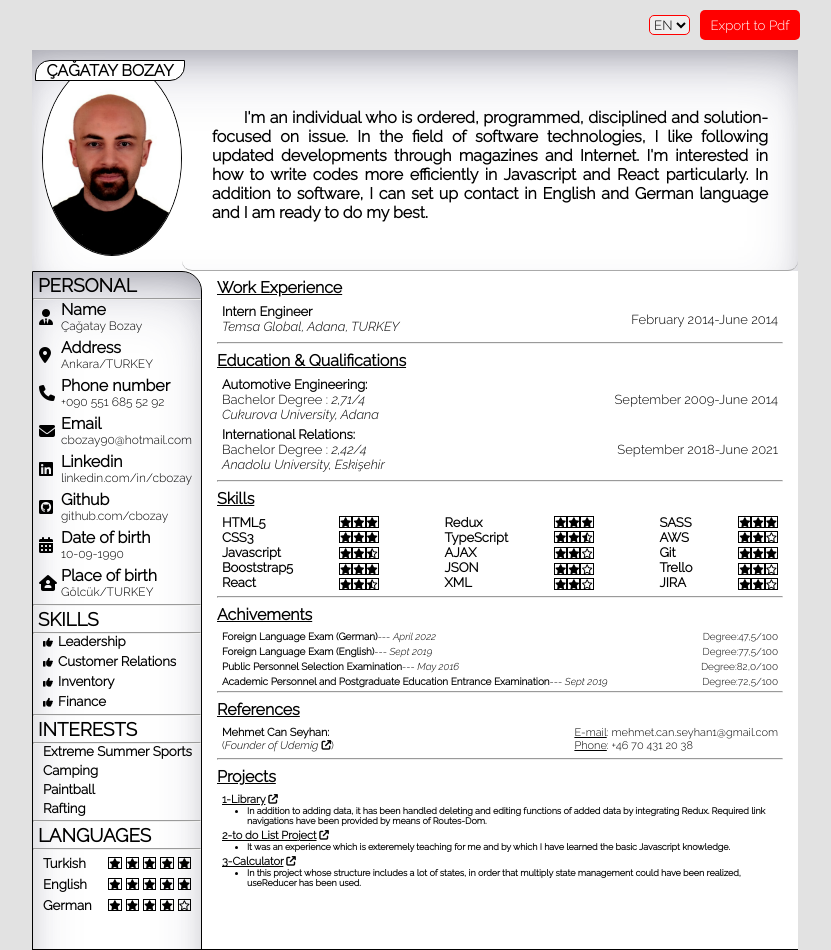
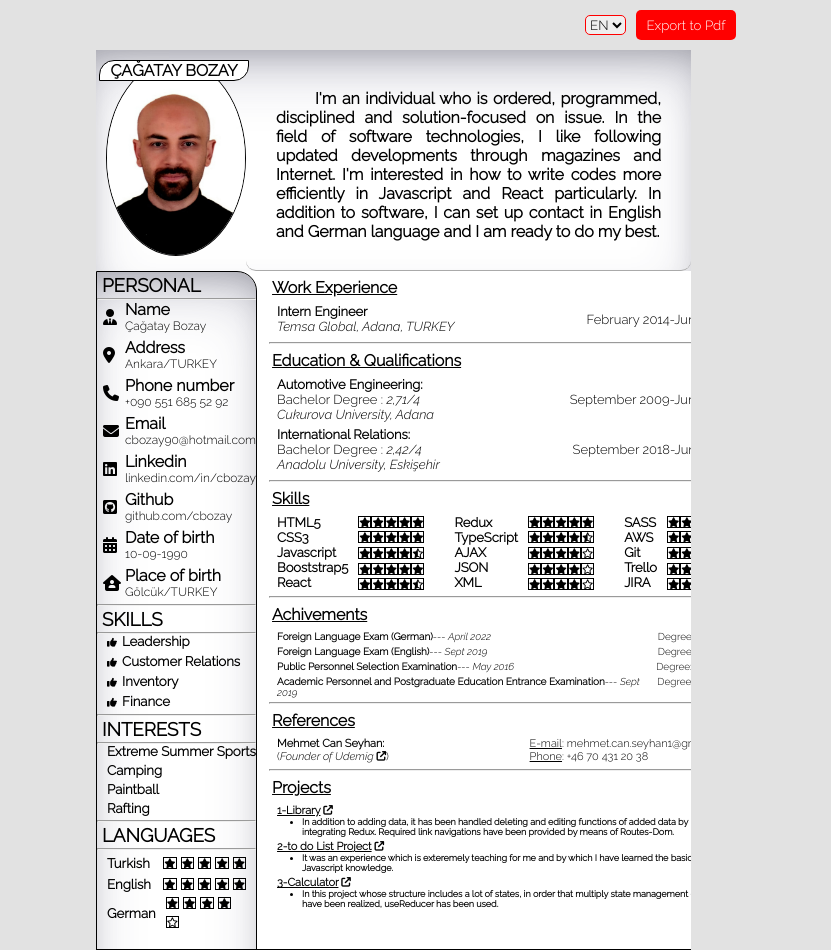
Before and after one commit to cbozay/Portfolio, a plain HTML site: page index.html in a window 1280 px wide. Shown: the whole page, without its empty margins (224-1055 px from the left). Drawn offline with Linux system fonts and the light colour scheme.

Commit message:
configuration

```diff
--- a/index.html
+++ b/index.html
@@ -243,11 +243,11 @@
         </div>
 
         <div class="stars-div">
-          <div class="main-skills stars"><i class="fa-solid fa-star"></i><i class="fa-solid fa-star"></i><i class="fa-solid fa-star"></i></div>
-<div class="main-skills stars"><i class="fa-solid fa-star"></i><i class="fa-solid fa-star"></i><i class="fa-solid fa-star"></i></div>
-<div class="main-skills stars"><i class="fa-solid fa-star"></i><i class="fa-solid fa-star"></i><i class="fa-regular fa-star-half-stroke"></i></div>
-<div class="main-skills stars"><i class="fa-solid fa-star"></i><i class="fa-solid fa-star"></i><i class="fa-solid fa-star"></i></div>
-<div class="main-skills stars"><i class="fa-solid fa-star"></i><i class="fa-solid fa-star"></i><i class="fa-regular fa-star-half-stroke"></i></div>
+          <div class="main-skills stars"><i class="fa-solid fa-star"></i><i class="fa-solid fa-star"></i><i class="fa-solid fa-star"></i><i class="fa-solid fa-star"></i><i class="fa-solid fa-star"></i></div>
+<div class="main-skills stars"><i class="fa-solid fa-star"></i><i class="fa-solid fa-star"></i><i class="fa-solid fa-star"></i><i class="fa-solid fa-star"></i><i class="fa-solid fa-star"></i></div>
+<div class="main-skills stars"><i class="fa-solid fa-star"></i><i class="fa-solid fa-star"></i><i class="fa-solid fa-star"></i><i class="fa-solid fa-star"></i><i class="fa-regular fa-star-half-stroke"></i></div>
+<div class="main-skills stars"><i class="fa-solid fa-star"></i><i class="fa-solid fa-star"></i><i class="fa-solid fa-star"></i><i class="fa-solid fa-star"></i><i class="fa-solid fa-star"></i></div>
+<div class="main-skills stars"><i class="fa-solid fa-star"></i><i class="fa-solid fa-star"></i><i class="fa-solid fa-star"></i><i class="fa-solid fa-star"></i><i class="fa-regular fa-star-half-stroke"></i></div>
         </div>
 
 
@@ -280,11 +280,11 @@
         </div>
 
         <div class="stars-div">
-          <div class="main-skills stars"><i class="fa-solid fa-star"></i><i class="fa-solid fa-star"></i><i class="fa-solid fa-star"></i></div>
-<div class="main-skills stars"><i class="fa-solid fa-star"></i><i class="fa-solid fa-star"></i><i class="fa-regular fa-star-half-stroke"></i></div>
-<div class="main-skills stars"><i class="fa-solid fa-star"></i><i class="fa-solid fa-star"></i><i class="fa-regular fa-star"></i></div>
-<div class="main-skills stars"><i class="fa-solid fa-star"></i><i class="fa-solid fa-star"></i><i class="fa-regular fa-star"></i></div>
-<div class="main-skills stars"><i class="fa-solid fa-star"></i><i class="fa-solid fa-star"></i><i class="fa-regular fa-star"></i></div>
+          <div class="main-skills stars"><i class="fa-solid fa-star"></i><i class="fa-solid fa-star"></i><i class="fa-solid fa-star"></i><i class="fa-solid fa-star"></i><i class="fa-solid fa-star"></i></div>
+<div class="main-skills stars"><i class="fa-solid fa-star"></i><i class="fa-solid fa-star"></i><i class="fa-solid fa-star"></i><i class="fa-solid fa-star"></i><i class="fa-regular fa-star-half-stroke"></i></div>
+<div class="main-skills stars"><i class="fa-solid fa-star"></i><i class="fa-solid fa-star"></i><i class="fa-solid fa-star"></i><i class="fa-solid fa-star"></i><i class="fa-regular fa-star"></i></div>
+<div class="main-skills stars"><i class="fa-solid fa-star"></i><i class="fa-solid fa-star"></i><i class="fa-solid fa-star"></i><i class="fa-solid fa-star"></i><i class="fa-regular fa-star"></i></div>
+<div class="main-skills stars"><i class="fa-solid fa-star"></i><i class="fa-solid fa-star"></i><i class="fa-solid fa-star"></i><i class="fa-solid fa-star"></i><i class="fa-regular fa-star"></i></div>
         </div>
 
 
@@ -318,11 +318,11 @@
 
 
         <div class="stars-div">
-          <div class="main-skills stars"><i class="fa-solid fa-star"></i><i class="fa-solid fa-star"></i><i class="fa-solid fa-star"></i></div>
-<div class="main-skills stars"><i class="fa-solid fa-star"></i><i class="fa-solid fa-star"></i><i class="fa-regular fa-star"></i></div>
-<div class="main-skills stars"><i class="fa-solid fa-star"></i><i class="fa-solid fa-star"></i><i class="fa-solid fa-star"></i></div>
-<div class="main-skills stars"><i class="fa-solid fa-star"></i><i class="fa-solid fa-star"></i><i class="fa-regular fa-star"></i></div>
-<div class="main-skills stars"><i class="fa-solid fa-star"></i><i class="fa-solid fa-star"></i><i class="fa-regular fa-star"></i></div>
+          <div class="main-skills stars"><i class="fa-solid fa-star"></i><i class="fa-solid fa-star"></i><i class="fa-solid fa-star"></i><i class="fa-solid fa-star"></i><i class="fa-solid fa-star"></i></div>
+<div class="main-skills stars"><i class="fa-solid fa-star"></i><i class="fa-solid fa-star"></i><i class="fa-solid fa-star"></i><i class="fa-solid fa-star"></i><i class="fa-regular fa-star"></i></div>
+<div class="main-skills stars"><i class="fa-solid fa-star"></i><i class="fa-solid fa-star"></i><i class="fa-solid fa-star"></i><i class="fa-solid fa-star"></i><i class="fa-solid fa-star"></i></div>
+<div class="main-skills stars"><i class="fa-solid fa-star"></i><i class="fa-solid fa-star"></i><i class="fa-solid fa-star"></i><i class="fa-solid fa-star"></i><i class="fa-regular fa-star"></i></div>
+<div class="main-skills stars"><i class="fa-solid fa-star"></i><i class="fa-solid fa-star"></i><i class="fa-solid fa-star"></i><i class="fa-solid fa-star"></i><i class="fa-regular fa-star"></i></div>
         </div>
 
 
--- a/style.css
+++ b/style.css
@@ -26,13 +26,13 @@ ul {
 
 .MainContainer {
   position: relative;
-  min-width: 60%;
+  min-width: 50%;
   max-width: 595px;
 }
 
 .mainContainer {
   min-width: 595px;
-  max-width: 100%;
+  max-width: 50%;
   height: 900px;
   background-color: #fff;
   border-bottom: 1px solid;
```
